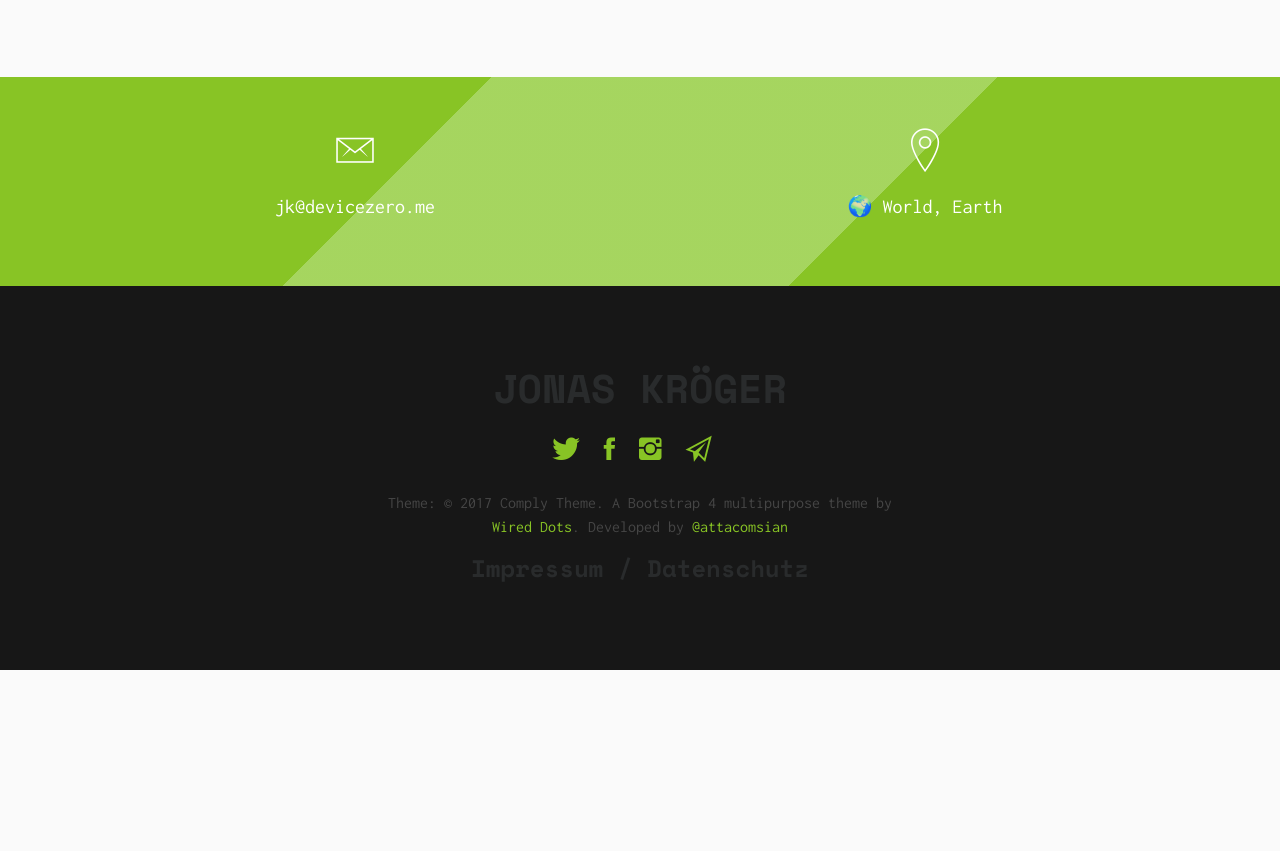
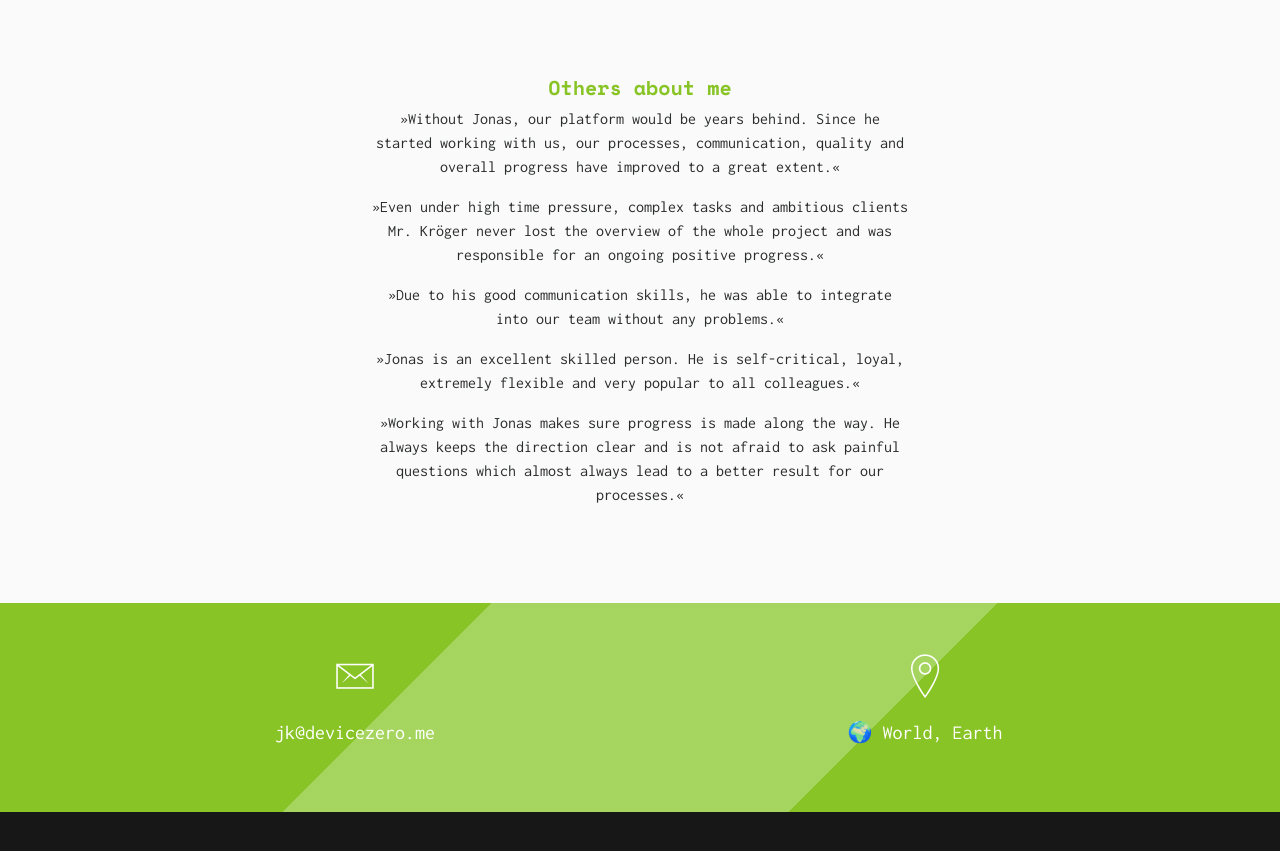
Before and after one commit to devicezero/devicezero-main, a plain HTML site: page index.html in a window 1280 px wide. Shown: the part 1716-2567 px from the top of the page. Before the commit the page ends 2386 px from the top, so only its background shows below. Drawn offline with nearby package versions, Linux system fonts and the light colour scheme; animation ran at ten frames a second; a script that the page names is missing.

Commit message:
add quotes

```diff
--- a/index.html
+++ b/index.html
@@ -177,6 +177,37 @@
             </div>
         </section>
 
+      </section> <section class="bg-orange pt-0">
+          <div class="container">
+              <div class="row d-md-flex text-center wow fadeIn">
+                  <div class="col-md-6 offset-md-3 col-sm-10 offset-sm-1 col-xs-12">
+                      <h5 class="text-primary">Others about me</h5>
+                      <blockquote>
+                        »Without Jonas, our platform would be years behind. Since he started working with us, our processes, communication, quality and overall progress have improved to a great extent.«
+                      </blockquote>
+
+                      <blockquote>
+                        »Even under high time pressure, complex tasks and ambitious clients Mr. Kröger never lost the overview of the whole project and was responsible for an ongoing positive progress.«
+                      </blockquote>
+
+                      <blockquote>
+                        »Due to his good communication skills, he was able to integrate into our team without any problems.«
+                      </blockquote>
+
+                      <blockquote>
+                        »Jonas is an excellent skilled person. He is self-critical, loyal, extremely flexible and very popular to all colleagues.«
+                      </blockquote>
+
+                      <blockquote>
+                        »Working with Jonas makes sure progress is made along the way. He always keeps the direction clear and is not afraid to ask painful questions which almost always lead to a better result for our processes.«
+                      </blockquote>
+
+
+                  </div>
+              </div>
+          </div>
+      </section>
+
         <!--contact-->
         <section class="bg-texture-collage p-0" id="contact">
             <div class="container">
```
Also changed, not shown: bkp.html (+9 -22 lines).
